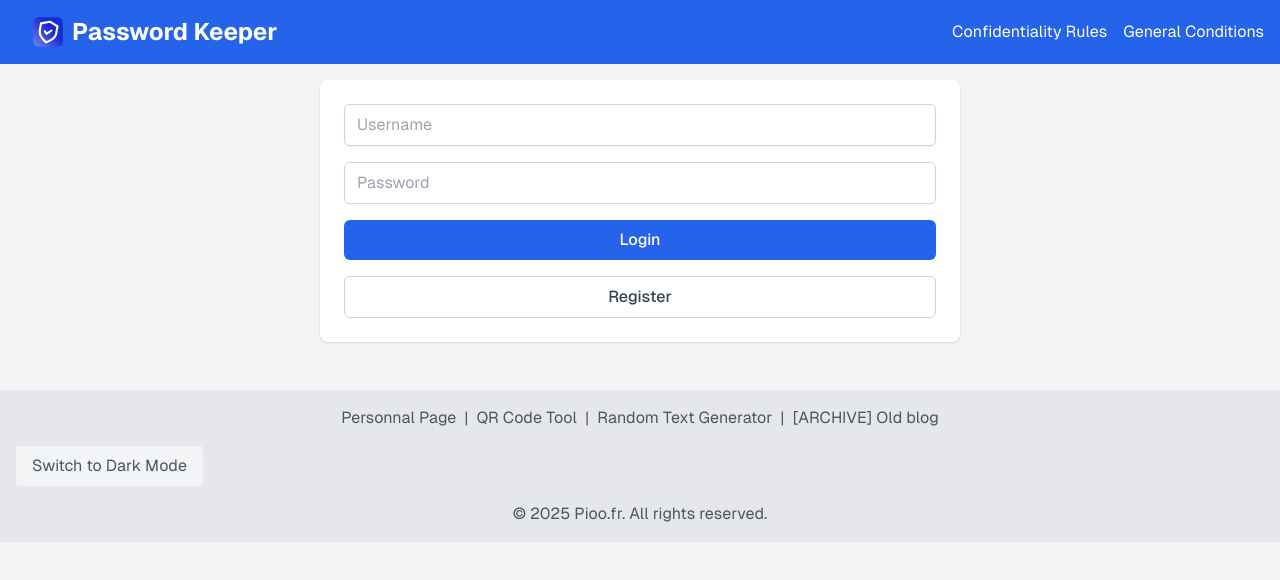
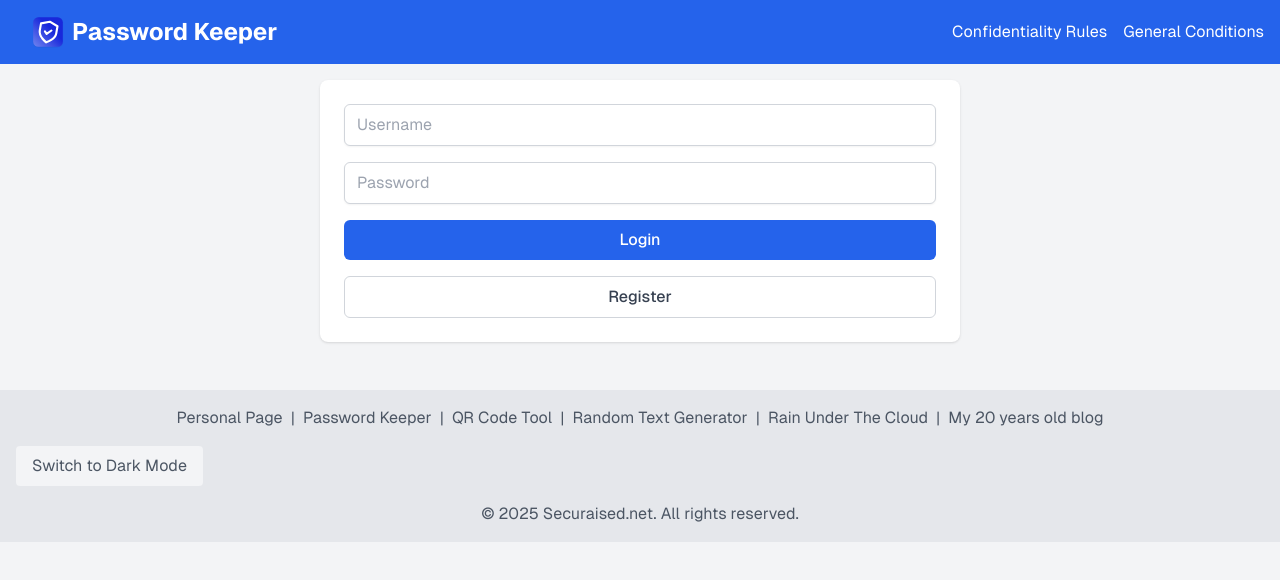
Before and after one commit to louisvolant/password-keeper-app, a Next.js app in the folder frontend/: page / in a window 1280 px wide. Shown: the top 580 px of the page. Built offline with nearby package versions, Linux system fonts and the light colour scheme; no server answers.

Commit message:
Updated links

```diff
--- a/frontend/src/app/Footer.tsx
+++ b/frontend/src/app/Footer.tsx
@@ -51,7 +51,7 @@ export default function Footer() {
 
         {/* Copyright */}
         <div className="mt-4">
-          © {new Date().getFullYear()} Pioo.fr. All rights reserved.
+          © {new Date().getFullYear()} Securaised.net. All rights reserved.
         </div>
       </div>
     </footer>
--- a/frontend/src/app/links.ts
+++ b/frontend/src/app/links.ts
@@ -11,8 +11,10 @@ export const internalLinks: LinkItem[] = [
 ];
 
 export const externalLinks: LinkItem[] = [
-  { label: 'Personnal Page', href: 'https://www.louisvolant.com' },
+  { label: 'Personal Page', href: 'https://www.louisvolant.com' },
+  { label: 'Password Keeper', href: 'https://www.securaised.net' },
   { label: 'QR Code Tool', href: 'https://qr-code-tool.louisvolant.com' },
   { label: 'Random Text Generator', href: 'https://random-text-generator.louisvolant.com' },
-  { label: '[ARCHIVE] Old blog', href: 'https://www.abricocotier.fr' },
+  { label: 'Rain Under The Cloud', href: 'https://rainunderthe.cloud' },
+  { label: 'My 20 years old blog', href: 'https://www.abricocotier.fr' },
 ];
```
